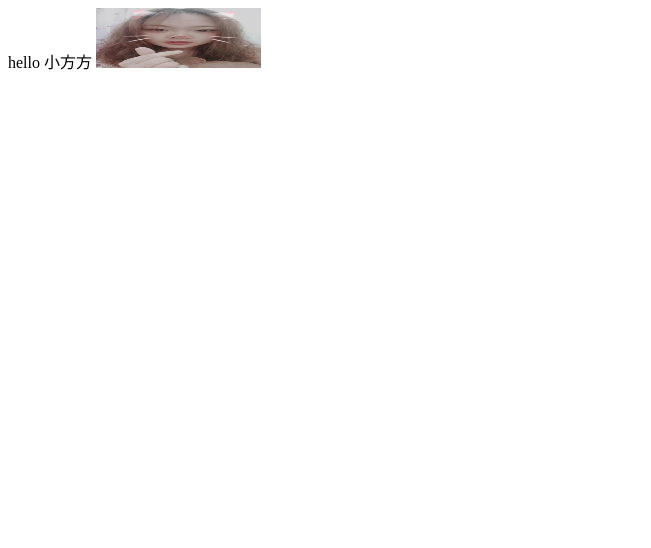
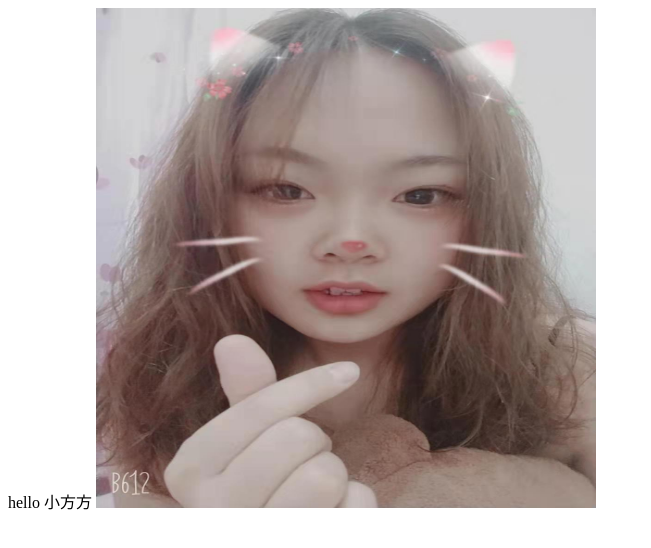
Before and after one commit to adam-eda/adam-eda.github.io, a plain HTML site: page index.html in a window 1280 px wide. Shown: the whole page, without its empty margins (0-651 px from the left). Drawn offline with Linux system fonts and the light colour scheme.

Commit message:
Update index.html

```diff
--- a/index.html
+++ b/index.html
@@ -1,2 +1,2 @@
 hello 小方方
-<img src="小方方.jpg" width="165" height="60" />
+<img src="小方方.jpg" width="500" height="500" />
```
